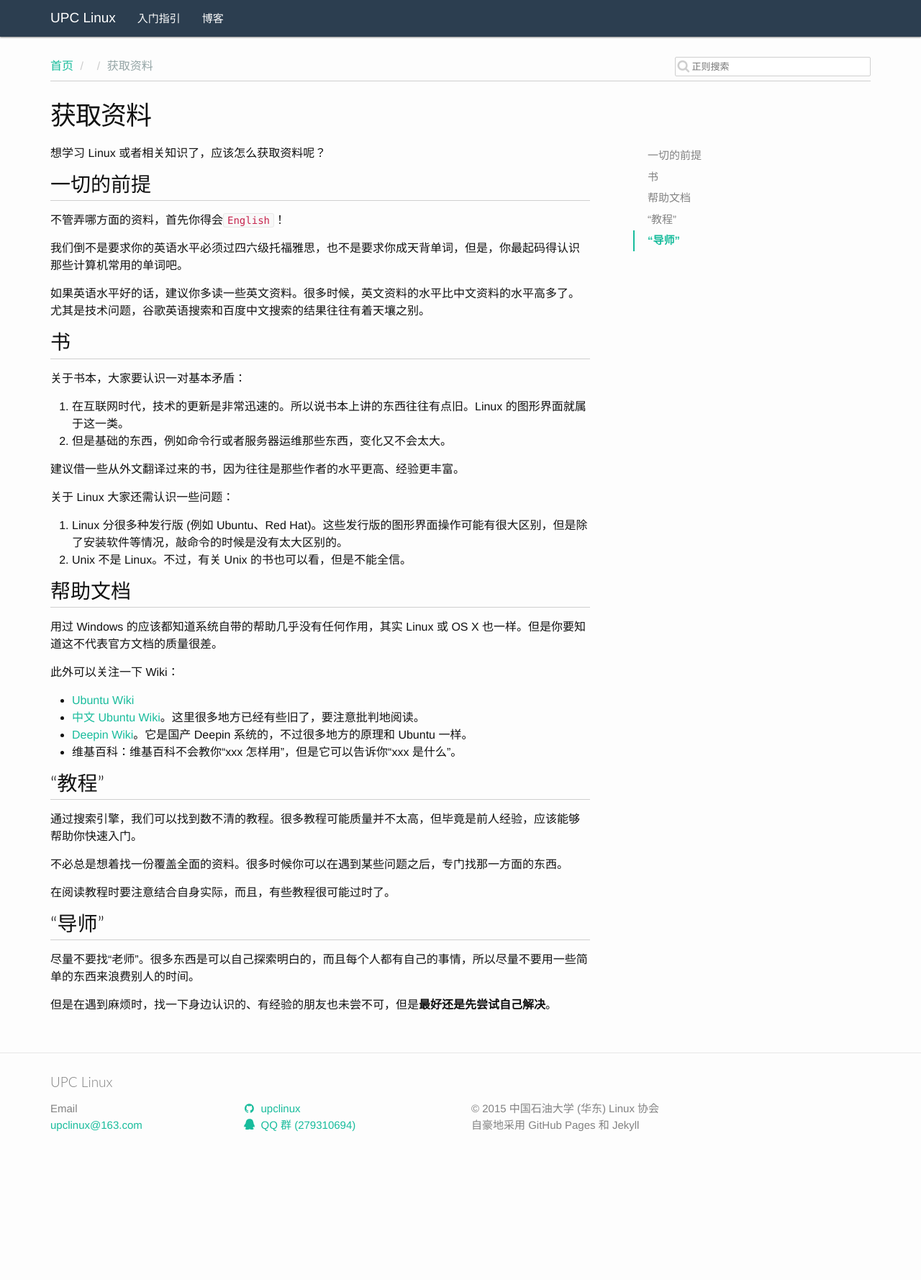
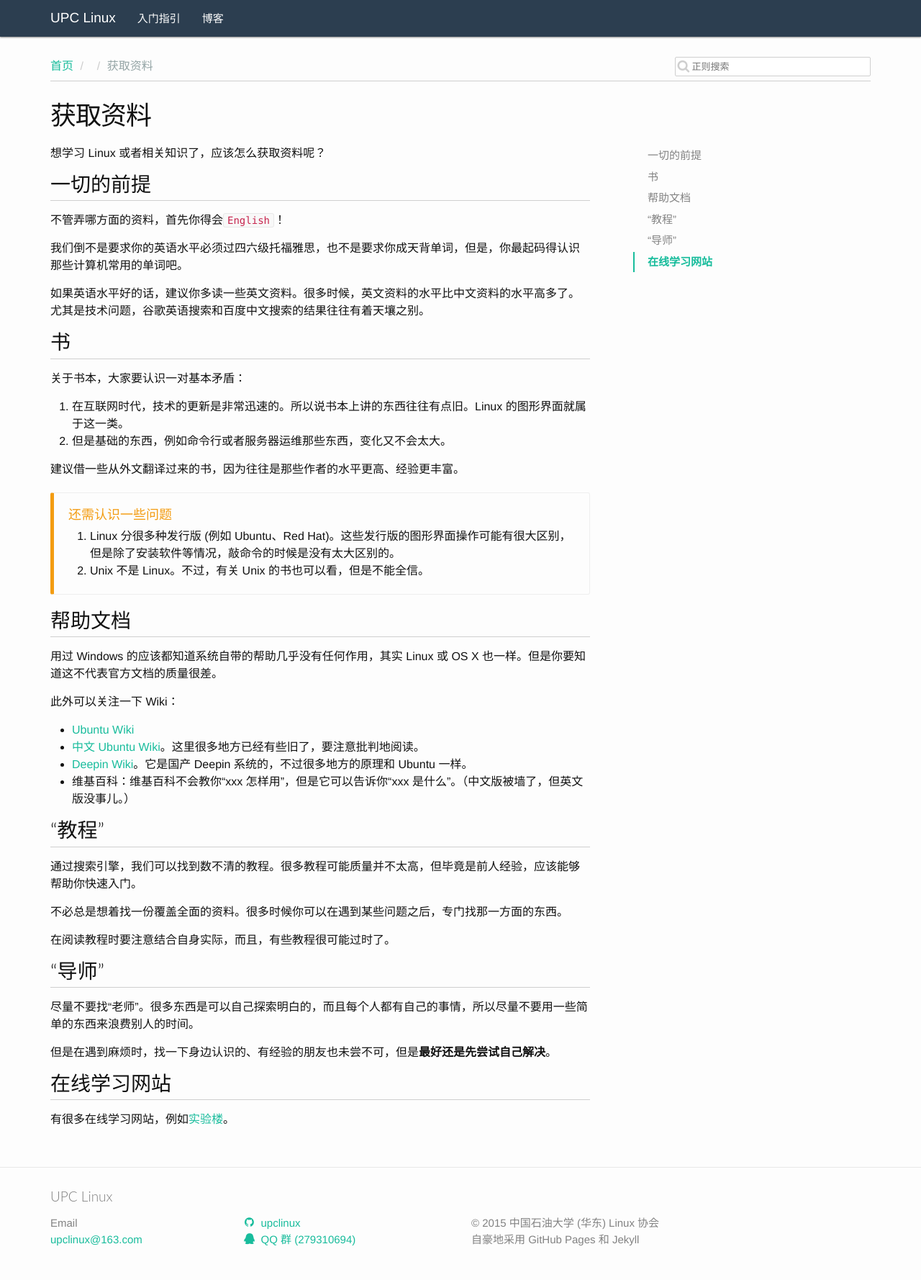
Before and after one commit to upclinux/intro, a Jekyll site: the page built from _posts/novice/2001-12-29-material.markdown, in a window 1280 px wide. Shown: the whole page at 72% size. Built offline with Jekyll 4.4.1, drawn with Linux system fonts in a browser that asks for light colours; nearby versions of some CDN libraries; before the commit the page ends 1619 px from its top, so only the background shows below that.

Commit message:
文章内提示框样式
文章内提示框

```diff
--- a/_posts/c/2004-12-30-c-environment.markdown
+++ b/_posts/c/2004-12-30-c-environment.markdown
@@ -38,9 +38,10 @@ Visual C++ 6.0 不是不能运行，不过需要一点黑科技 (wine)。所以
 
 ## Android
 
-大一不让带电脑，还懒得去机房，怎么办？
-
+<div class="callout callout-danger">
+<h4>吐槽</h4>
 先吐槽一下学校，大一不让带电脑，但是需要电脑的课全都挤到大一开，到底想闹哪样……果然逼着学生产生逆反心理。
+</div>
 
 说正经的。解决方案——c4droid
 
--- a/_posts/novice/2001-12-29-material.markdown
+++ b/_posts/novice/2001-12-29-material.markdown
@@ -25,10 +25,13 @@ date:   2001-12-29 00:00:00
 
 建议借一些从外文翻译过来的书，因为往往是那些作者的水平更高、经验更丰富。
 
-关于 Linux 大家还需认识一些问题：
-
-1. Linux 分很多种发行版 (例如 Ubuntu、Red Hat)。这些发行版的图形界面操作可能有很大区别，但是除了安装软件等情况，敲命令的时候是没有太大区别的。
-2. Unix 不是 Linux。不过，有关 Unix 的书也可以看，但是不能全信。
+<div class="callout callout-warning">
+<h4>还需认识一些问题</h4>
+<ol>
+<li>Linux 分很多种发行版 (例如 Ubuntu、Red Hat)。这些发行版的图形界面操作可能有很大区别，但是除了安装软件等情况，敲命令的时候是没有太大区别的。</li>
+<li>Unix 不是 Linux。不过，有关 Unix 的书也可以看，但是不能全信。</li>
+</ol>
+</div>
 
 ## 帮助文档
 
@@ -39,7 +42,7 @@ date:   2001-12-29 00:00:00
 * [Ubuntu Wiki](https://wiki.ubuntu.com)
 * [中文 Ubuntu Wiki](http://wiki.ubuntu.org.cn)。这里很多地方已经有些旧了，要注意批判地阅读。
 * [Deepin Wiki](http://wiki.deepin.org)。它是国产 Deepin 系统的，不过很多地方的原理和 Ubuntu 一样。
-* 维基百科：维基百科不会教你“xxx 怎样用”，但是它可以告诉你“xxx 是什么”。
+* 维基百科：维基百科不会教你“xxx 怎样用”，但是它可以告诉你“xxx 是什么”。（中文版被墙了，但英文版没事儿。）
 
 ## “教程”
 
@@ -54,3 +57,7 @@ date:   2001-12-29 00:00:00
 尽量不要找“老师”。很多东西是可以自己探索明白的，而且每个人都有自己的事情，所以尽量不要用一些简单的东西来浪费别人的时间。
 
 但是在遇到麻烦时，找一下身边认识的、有经验的朋友也未尝不可，但是**最好还是先尝试自己解决**。
+
+## 在线学习网站
+
+有很多在线学习网站，例如[实验楼](http://www.shiyanlou.com)。
--- a/_sass/_layout.scss
+++ b/_sass/_layout.scss
@@ -64,6 +64,58 @@
     }
 }
 
+.callout {
+    padding: 20px;
+    margin: 20px 0;
+    border: 1px solid #eee;
+    border-left-width: 5px;
+    border-radius: 3px;
+
+    h4 {
+        margin-top: 0;
+        margin-bottom: 5px;
+    }
+
+    ol, ul, dl, pre, .highlight, p {
+        margin-bottom: 0px;
+    }
+}
+
+.callout-primary {
+    border-left-color: $primary-color;
+    h4 {
+        color: $primary-color;
+    }
+}
+
+.callout-success {
+    border-left-color: $success-color;
+    h4 {
+        color: $success-color;
+    }
+}
+
+.callout-info {
+    border-left-color: $info-color;
+    h4 {
+        color: $info-color;
+    }
+}
+
+.callout-warning {
+    border-left-color: $warning-color;
+    h4 {
+        color: $warning-color;
+    }
+}
+
+.callout-danger {
+    border-left-color: $danger-color;
+    h4 {
+        color: $danger-color;
+    }
+}
+
 /**
  Others
  */
--- a/css/main.scss
+++ b/css/main.scss
@@ -27,6 +27,12 @@ $on-large-screen:  1200px;
 $navbar-dark:      #2c3e50;
 $highlight-color:  #18bc9c;
 
+$primary-color:    #2c3e50;
+$success-color:    #128f76;
+$info-color:       #3498db;
+$warning-color:    #f39c12;
+$danger-color:     #e74c3c;
+
 @mixin media-query($device) {
     @media screen and (max-width: $device) {
         @content;
```
